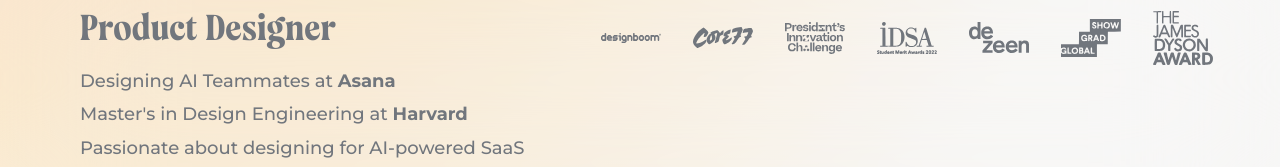
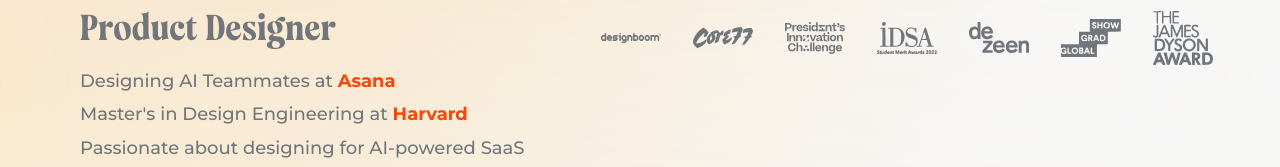
Before and after one commit to sekimataki/portfolio, a Next.js app: page / in a window 1280 px wide. Shown: the part 589-756 px from the top of the page. Built offline with nearby package versions, Linux system fonts and the light colour scheme.

Commit message:
Copy change

```diff
--- a/app/page.tsx
+++ b/app/page.tsx
@@ -194,7 +194,7 @@ export default function Home() {
                     href="https://asana.com/product/ai/ai-teammates"
                     target="_blank"
                     rel="noopener noreferrer"
-                    className="font-bold hover:underline transition-all"
+                    className="font-bold text-[#FF4500] hover:underline transition-all"
                   >
                     Asana
                   </a>
@@ -205,7 +205,7 @@ export default function Home() {
                     href="https://mde.harvard.edu/sangyu-xi/"
                     target="_blank"
                     rel="noopener noreferrer"
-                    className="font-bold hover:underline transition-all"
+                    className="font-bold text-[#FF4500] hover:underline transition-all"
                   >
                     Harvard
                   </a>
```
